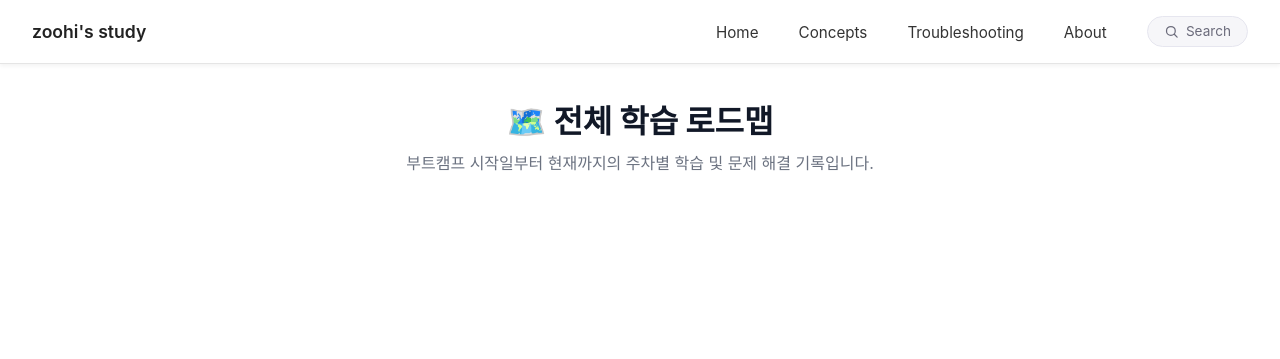
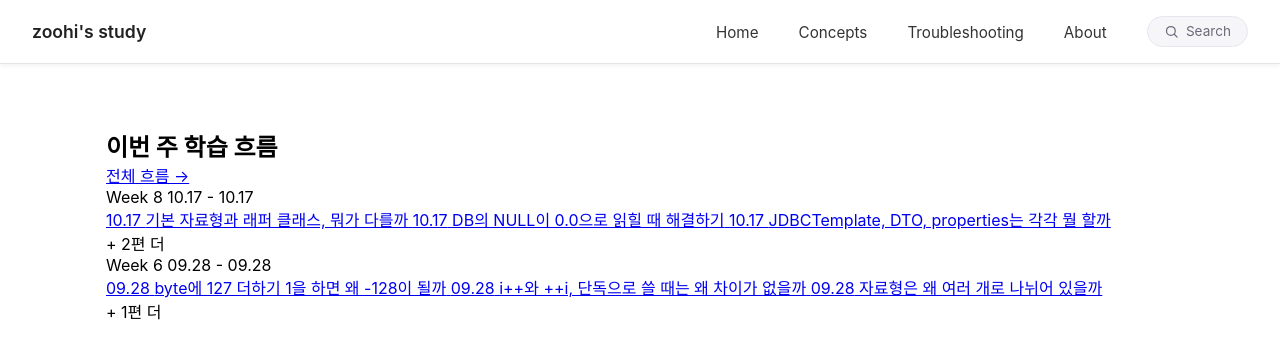
Before and after one commit to JHee0209/my-blog, a Jekyll site: the page built from timeline.md, in a window 1280 px wide. Shown: the top 359 px of the page. Built offline with Jekyll 4.4.1, drawn with Linux system fonts in a browser that asks for light colours; some web fonts are replaced.

Commit message:
Revert "타임라인 페이지 수정"
This reverts commit 5b0eeb13fe8dfe9d0e2ff7d5bd8c74bfc679bbba.

```diff
--- a/_includes/timeline.html
+++ b/_includes/timeline.html
@@ -1,160 +1,87 @@
-<style>
-/* 카드 및 헤더 기본 구조 */
-.card {
-  background: var(--bg-card, #ffffff);
-  border: 1px solid var(--border-color, #e5e7eb);
-  border-radius: 16px;
-  padding: 1.5rem;
-  margin-bottom: 2rem;
-  box-shadow: 0 2px 8px rgba(0, 0, 0, 0.04);
-}
+{% if site.bootcamp_start and site.posts.size > 0 %}
 
-.sec-head {
-  display: flex;
-  align-items: center;
-  gap: 0.5rem;
-  margin-bottom: 1.5rem;
-}
+  {% assign start = site.bootcamp_start | date: "%s" | plus: 0 %}
+  {% assign rows = "" | split: "" %}
+  {% for post in site.posts %}
+    {% assign elapsed = post.date | date: "%s" | plus: 0 | minus: start %}
+    {% if elapsed < 0 %}{% assign elapsed = 0 %}{% endif %}
+    {% assign wk = elapsed | divided_by: 604800 | plus: 1 %}
+    {% assign key = wk | prepend: "000" | slice: -3, 3 %}
+    {% assign rows = rows | push: key %}
+  {% endfor %}
 
-.sec-dot {
-  width: 8px;
-  height: 8px;
-  border-radius: 50%;
-  background-color: #2563eb;
-}
+  {% assign week_keys = rows | uniq | sort | reverse %}
+  {% assign weeks_shown = include.weeks | default: 2 | plus: 0 %}
+  {% assign per_week = include.per_week | default: 3 | plus: 0 %}
 
-.sec-head h2 {
-  font-size: 1.25rem;
-  font-weight: 700;
-  margin: 0;
-  flex: 1;
-}
+  <div class="card">
 
-.sec-more {
-  font-size: 0.875rem;
-  color: #2563eb;
-  text-decoration: none;
-  font-weight: 600;
-  transition: color 0.2s;
-}
+    <div class="sec-head">
+      <span class="sec-dot"></span>
+      <h2>{{ include.title | default: "이번 주 학습 흐름" }}</h2>
+      {% if week_keys.size > weeks_shown %}
+        <a href="{{ '/timeline/' | relative_url }}" class="sec-more">전체 흐름 &rarr;</a>
+      {% endif %}
+    </div>
 
-.sec-more:hover {
-  color: #1d4ed8;
-  text-decoration: underline;
-}
+    <div class="tl-weeks">
+      {% for key in week_keys limit: weeks_shown %}
+        {% assign wk_num = key | plus: 0 %}
+        {% assign is_now = forloop.first %}
 
-/* 주차별 컨테이너 */
-.tl-weeks {
-  display: flex;
-  flex-direction: column;
-  gap: 1.75rem;
-}
+        {% assign wk_posts = "" | split: "" %}
+        {% for post in site.posts %}
+          {% if rows[forloop.index0] == key %}
+            {% assign wk_posts = wk_posts | push: forloop.index0 %}
+          {% endif %}
+        {% endfor %}
 
-.tl-week {
-  position: relative;
-  padding-left: 1rem;
-  border-left: 2px solid #f3f4f6;
-}
+        {% assign newest_i = wk_posts.first | plus: 0 %}
+        {% assign oldest_i = wk_posts.last | plus: 0 %}
+        {% assign newest = site.posts[newest_i] %}
+        {% assign oldest = site.posts[oldest_i] %}
 
-.tl-week.is-now {
-  border-left-color: #2563eb;
-}
+        <div class="tl-week{% if is_now %} is-now{% endif %}">
 
-.tl-week-head {
-  display: flex;
-  align-items: center;
-  gap: 0.75rem;
-  margin-bottom: 0.75rem;
-}
+          <div class="tl-week-head">
+            <span class="tl-week-no">Week {{ wk_num }}</span>
+            <span class="tl-week-range">
+              {%- if wk_posts.size > 1 -%}
+                {{ oldest.date | date: "%m.%d" }} - {{ newest.date | date: "%m.%d" }}
+              {%- else -%}
+                {{ newest.date | date: "%m.%d" }}
+              {%- endif -%}
+            </span>
+          </div>
 
-.tl-week-no {
-  font-size: 0.95rem;
-  font-weight: 700;
-  color: #111827;
-}
+          <div class="tl-rail" aria-hidden="true">
+            {% assign dots = wk_posts.size %}
+            {% if dots > per_week %}{% assign dots = per_week %}{% endif %}
+            {% for i in (1..dots) %}
+              <span class="tl-rail-dot" style="left: {% if dots == 1 %}0{% else %}{{ forloop.index0 | times: 100 | divided_by: dots | plus: 0 }}{% endif %}%"></span>
+            {% endfor %}
+          </div>
 
-.tl-week.is-now .tl-week-no {
-  color: #2563eb;
-}
+          <div class="tl-items">
+            {% for idx in wk_posts limit: per_week %}
+              {% assign i = idx | plus: 0 %}
+              {% assign p = site.posts[i] %}
+              <a class="tl-item" href="{{ p.url | relative_url }}">
+                <span class="tl-item-date">{{ p.date | date: "%m.%d" }}</span>
+                <span class="tl-item-title">{{ p.title }}</span>
+              </a>
+            {% endfor %}
+          </div>
 
-.tl-week-range {
-  font-size: 0.8rem;
-  color: #6b7280;
-  background: #f3f4f6;
-  padding: 2px 8px;
-  border-radius: 12px;
-}
+          {% if wk_posts.size > per_week %}
+            {% assign rest = wk_posts.size | minus: per_week %}
+            <div class="tl-more">+ {{ rest }}편 더</div>
+          {% endif %}
 
-/* 가로 레일 (Rail) 디자인 */
-.tl-rail {
-  position: relative;
-  height: 4px;
-  background: #e5e7eb;
-  border-radius: 2px;
-  margin: 0.75rem 0 1rem 0;
-  width: 100%;
-}
+        </div>
+      {% endfor %}
+    </div>
 
-.tl-rail-dot {
-  position: absolute;
-  top: 50%;
-  transform: translate(-50%, -50%);
-  width: 10px;
-  height: 10px;
-  border-radius: 50%;
-  background: #2563eb;
-  border: 2px solid #ffffff;
-  box-shadow: 0 0 0 1px #2563eb;
-}
+  </div>
 
-/* 게시글 아이템 리스트 */
-.tl-items {
-  display: flex;
-  flex-direction: column;
-  gap: 0.5rem;
-}
-
-.tl-item {
-  display: flex;
-  align-items: center;
-  gap: 0.75rem;
-  padding: 0.5rem 0.75rem;
-  border-radius: 8px;
-  text-decoration: none;
-  background: #f9fafb;
-  transition: all 0.2s ease;
-}
-
-.tl-item:hover {
-  background: #eff6ff;
-  transform: translateX(4px);
-}
-
-.tl-item-date {
-  font-size: 0.8rem;
-  font-weight: 600;
-  color: #2563eb;
-  white-space: nowrap;
-}
-
-.tl-item-title {
-  font-size: 0.9rem;
-  color: #374151;
-  white-space: nowrap;
-  overflow: hidden;
-  text-overflow: ellipsis;
-}
-
-.tl-item:hover .tl-item-title {
-  color: #1d4ed8;
-  font-weight: 600;
-}
-
-.tl-more {
-  margin-top: 0.5rem;
-  font-size: 0.8rem;
-  color: #6b7280;
-  text-align: right;
-  font-weight: 500;
-}
-</style>
+{% endif %}
--- a/timeline.md
+++ b/timeline.md
@@ -4,37 +4,14 @@ title: Timeline
 permalink: /timeline/
 ---
 
-<div class="timeline-page-container">
-  <div class="page-header">
-    <h1>🗺️ 전체 학습 로드맵</h1>
-    <p>부트캠프 시작일부터 현재까지의 주차별 학습 및 문제 해결 기록입니다.</p>
-  </div>
-
-  <!-- 메인 홈에 있는 학습 흐름 컴포넌트를 전체 주차(weeks: 99)로 불러와서 표시 -->
-  {% include timeline.html title="주차별 학습 목록" weeks=99 per_week=10 %}
-</div>
-
 <style>
-.timeline-page-container {
-  max-width: 800px;
+.timeline-page {
+  max-width: 1100px;
   margin: 0 auto;
-  padding: 2rem 1rem;
-}
-
-.page-header {
-  margin-bottom: 2rem;
-  text-align: center;
-}
-
-.page-header h1 {
-  font-size: 2rem;
-  font-weight: 800;
-  margin-bottom: 0.5rem;
-  color: #111827;
-}
-
-.page-header p {
-  font-size: 1rem;
-  color: #6b7280;
+  padding: 4rem 1rem 6rem;
 }
 </style>
+
+<div class="timeline-page">
+  {% include timeline.html subtitle="지금까지 배운 순서대로." %}
+</div>
```
